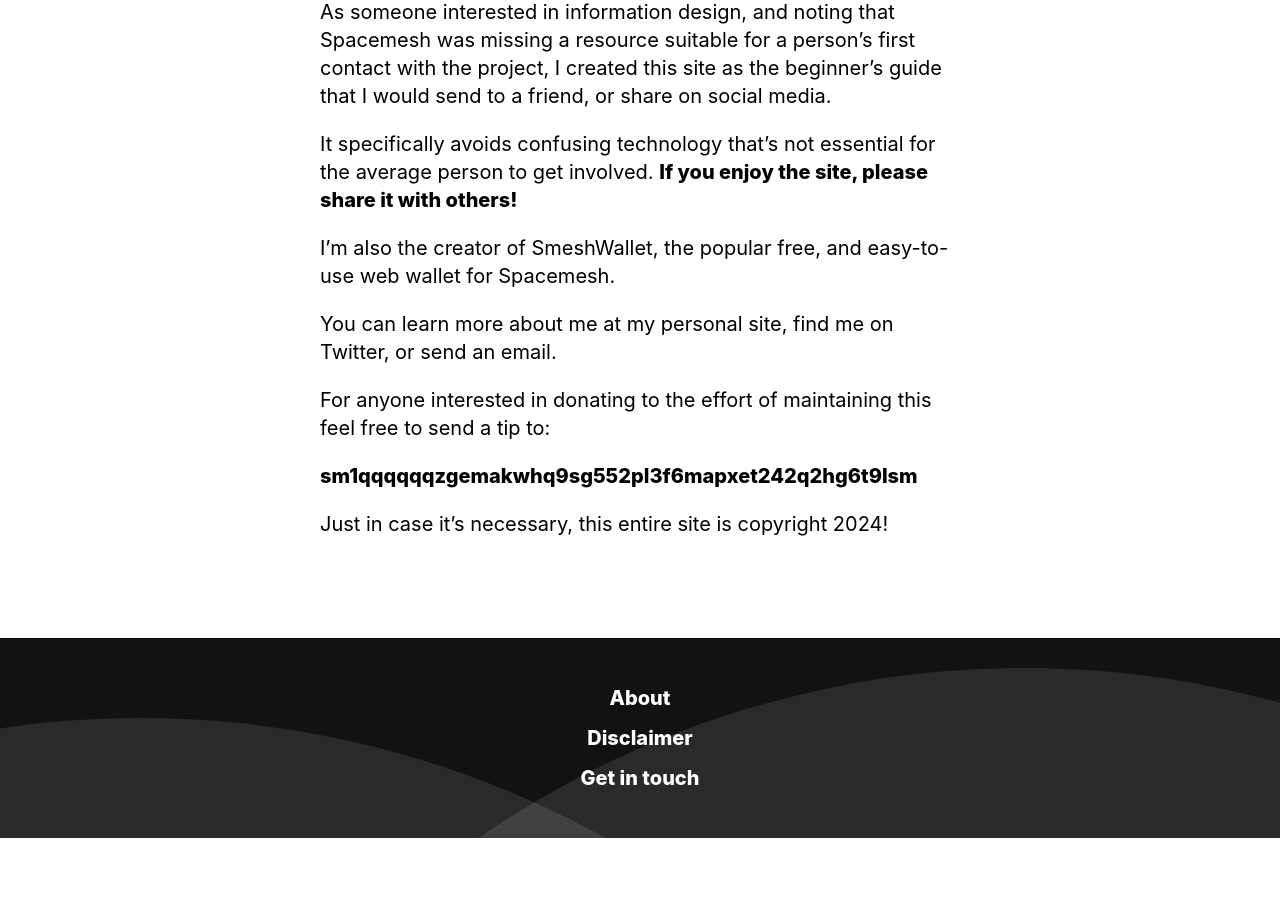
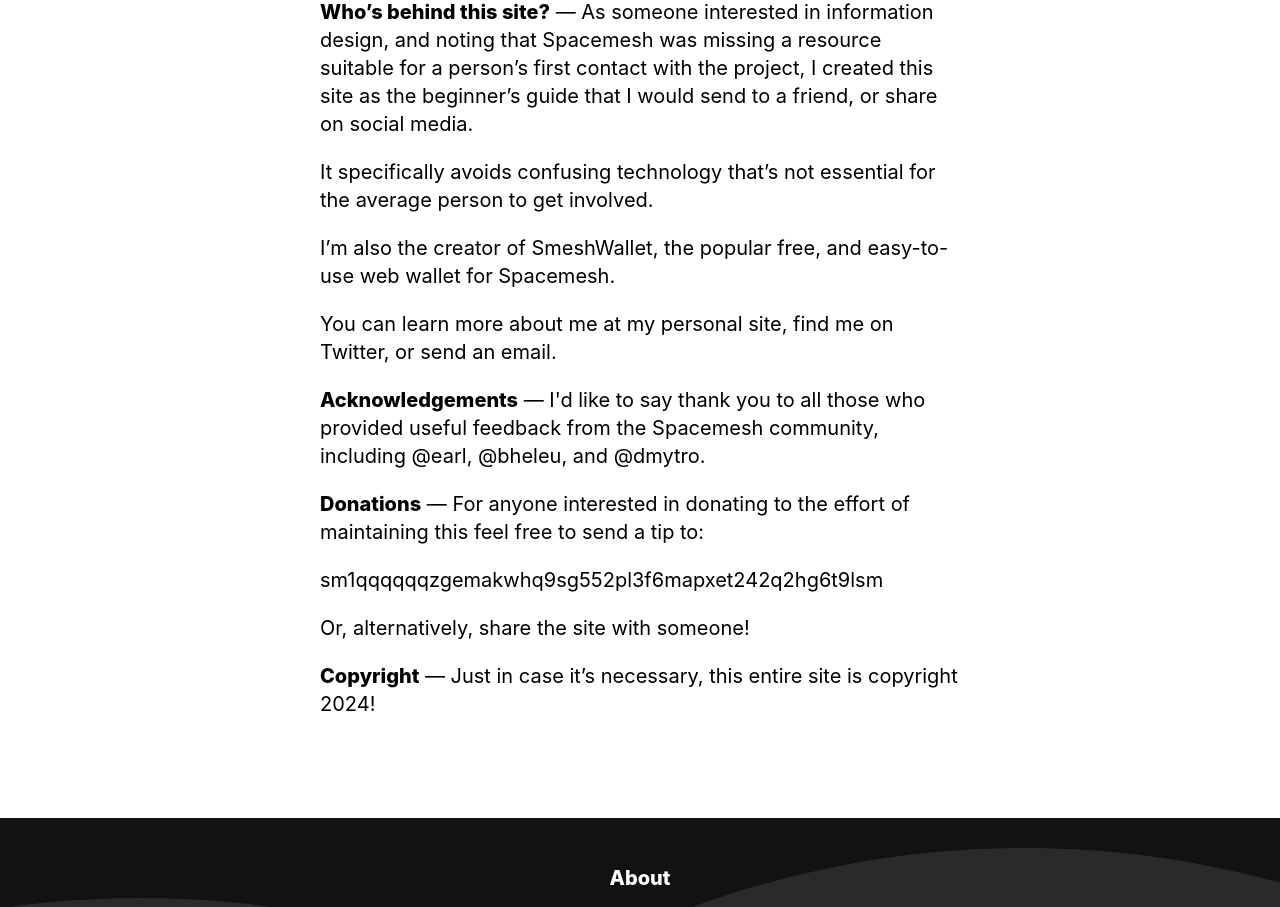
Before and after one commit to dafacto/spacemeshfyi-swb, a Next.js app: page /about in a window 1280 px wide. Shown: the part 440-1347 px from the top of the page. Before the commit the page ends 1278 px from the top, so only its background shows below. Built offline with nearby package versions, Linux system fonts and the light colour scheme.

Commit message:
Fixed about page

```diff
--- a/pages/about.js
+++ b/pages/about.js
@@ -21,14 +21,14 @@
         <section>
           <div className='container narrow'>
             <p>
-							As someone interested in information design, and noting that
+							<strong>Who’s behind this site?</strong> — As someone interested in information design, and noting that
 							Spacemesh was missing a resource suitable for a person’s first
 							contact with the project, I created this site as the beginner’s
 							guide that I would send to a friend, or share on social media.
             </p>
             <p>
               It specifically avoids confusing technology that’s not essential
-              for the average person to get involved. <strong>If you enjoy the site, please share it with others!</strong>
+              for the average person to get involved.
             </p>
             <p>
               I’m also the creator of <a href='https://smeshwallet.com'>SmeshWallet</a>, the popular free, and easy-to-use web wallet for Spacemesh.
@@ -46,16 +46,14 @@
               .
             </p>
             <p>
-              For anyone interested in donating to the effort of maintaining
-              this feel free to send a tip to:
+              <strong>Acknowledgements</strong> — I'd like to say thank you to all those who provided useful feedback from the Spacemesh community, including @earl, @bheleu, and @dmytro.
             </p>
             <p>
-						<strong>
-							sm1qqqqqqzgemakwhq9sg552pl3f6mapxet242q2hg6t9lsm
-						</strong>
+              <strong>Donations</strong> — For anyone interested in donating to the effort of maintaining
+              this feel free to send a tip to: <pre>sm1qqqqqqzgemakwhq9sg552pl3f6mapxet242q2hg6t9lsm</pre> Or, alternatively, share the site with someone!
             </p>
             <p>
-              Just in case it’s necessary, this entire site is copyright{' '}
+              <strong>Copyright</strong> — Just in case it’s necessary, this entire site is copyright{' '}
               {currentYear}!
             </p>
           </div>
```
